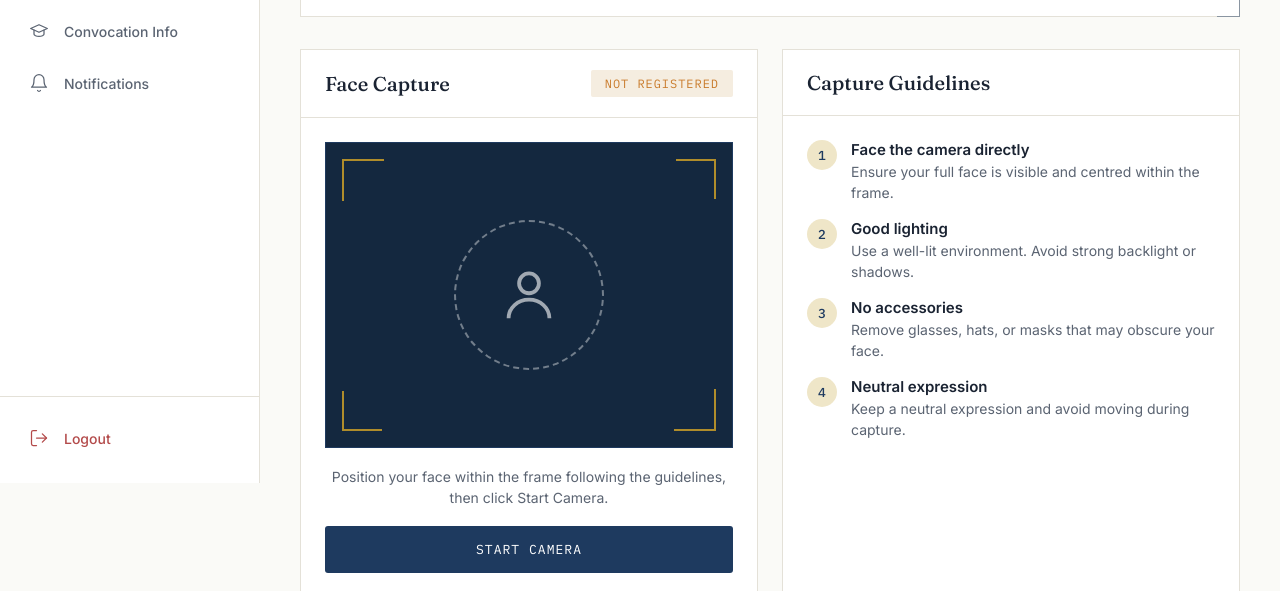
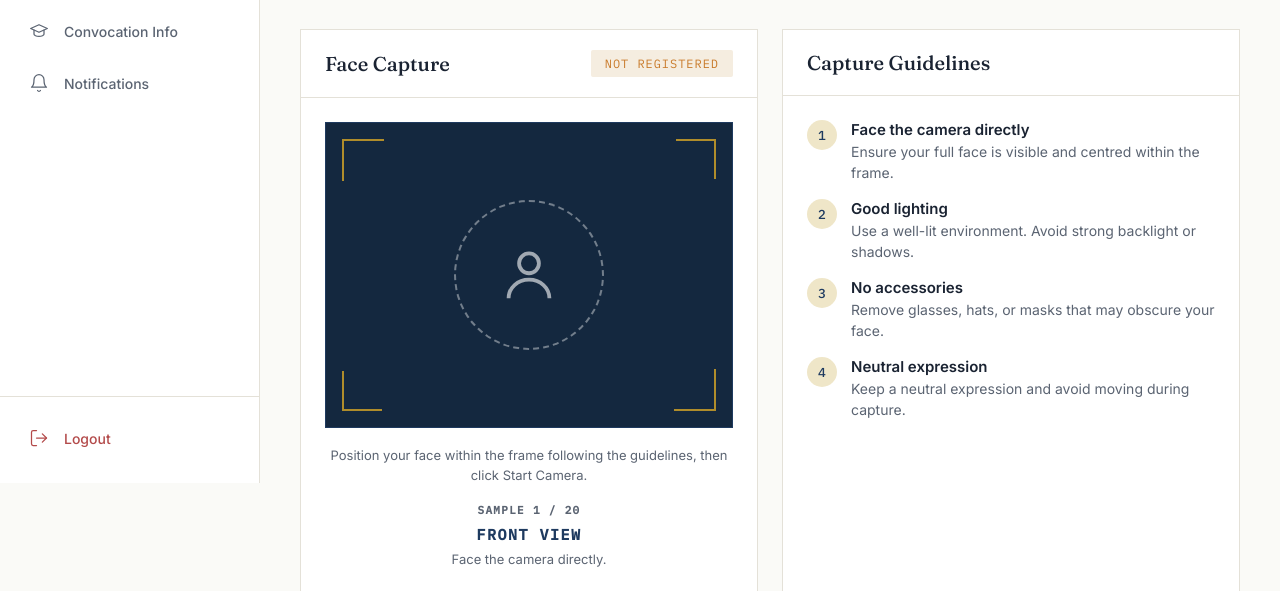
Before and after one commit to danishshazwan/SMARTCONVODASHBOARD, a plain HTML site: page student-face.html in a window 1280 px wide. Shown: the part 317-908 px from the top of the page. Drawn offline with Linux system fonts and the light colour scheme; no server answers; sample sign-in values are in the browser's storage.

Commit message:
Fix face API endpoint

```diff
--- a/student-face.html
+++ b/student-face.html
@@ -1,15 +1,11 @@
-<<<<<<< HEAD
-﻿<!DOCTYPE html>
-=======
 <!DOCTYPE html>
->>>>>>> 9b6ae97 (update i)
 <html lang="en">
 
 <head>
 <meta charset="UTF-8">
 <meta name="viewport" content="width=device-width, initial-scale=1.0">
 
-<title>SmartConvo — Face Registration</title>
+<title>SmartConvo — Face Recognition</title>
 
 <link rel="icon" type="image/svg+xml" href="smc-icon.svg?v=3">
 <link rel="apple-touch-icon" href="smc-icon.svg?v=3">
@@ -484,10 +480,42 @@ a{
 }
 
 .capture-hint{
-  font-size:14px;
+  font-size:13px;
   color:var(--ink-soft);
   text-align:center;
-  margin-bottom:18px;
+  margin-bottom:14px;
+  line-height:1.5;
+}
+
+#facePositionGuide{
+  text-align:center;
+  margin:8px 0 20px;
+  padding:4px 0;
+}
+
+#sampleProgress{
+  display:block;
+  font-family:'IBM Plex Mono',monospace;
+  font-size:11px;
+  letter-spacing:.12em;
+  color:var(--ink-soft);
+  margin-bottom:8px;
+  text-transform:uppercase;
+}
+
+#facePositionTitle{
+  margin:0 0 6px;
+  font-family:'IBM Plex Mono',monospace;
+  font-size:15px;
+  letter-spacing:.1em;
+  color:var(--navy);
+  text-transform:uppercase;
+}
+
+#facePositionInstruction{
+  margin:0;
+  font-size:13px;
+  color:var(--ink-soft);
   line-height:1.5;
 }
 
@@ -1022,6 +1050,12 @@ a{
               Position your face within the frame following the guidelines, then click Start Camera.
             </p>
 
+            <div id="facePositionGuide">
+              <b id="sampleProgress">Sample 1 / 20</b>
+              <h4 id="facePositionTitle">FRONT VIEW</h4>
+              <p id="facePositionInstruction">Face the camera directly.</p>
+            </div>
+
             <div class="match-result" id="matchResult" style="display:none;">
 
               <span class="match-icon" id="matchIcon">
@@ -1043,8 +1077,8 @@ a{
                 </div>
 
                 <div class="m-value">
-                  <span class="m-score" id="confScore">—</span>
-                  <span id="matchText">—</span>
+                  <span class="m-score" id="confScore">✓ </span>
+                  <span id="matchText">✓ </span>
                 </div>
 
               </div>
@@ -1262,6 +1296,48 @@ const capturedPreview =
 
 const captureHint =
   document.getElementById('captureHint');
+
+const sampleProgress =
+  document.getElementById('sampleProgress');
+
+const facePositionTitle =
+  document.getElementById('facePositionTitle');
+
+const facePositionInstruction =
+  document.getElementById('facePositionInstruction');
+
+function updateFaceGuide(sample){
+
+  sampleProgress.textContent =
+    `Sample ${sample} / 20`;
+
+  if(sample <= 8){
+
+    facePositionTitle.textContent =
+      'FRONT VIEW';
+
+    facePositionInstruction.textContent =
+      'Face the camera directly.';
+
+  }else if(sample <= 14){
+
+    facePositionTitle.textContent =
+      'LEFT SIDE';
+
+    facePositionInstruction.textContent =
+      'Turn your face fully to the left.';
+
+  }else{
+
+    facePositionTitle.textContent =
+      'RIGHT SIDE';
+
+    facePositionInstruction.textContent =
+      'Turn your face fully to the right.';
+
+  }
+
+}
 
 const matchResult =
   document.getElementById('matchResult');
@@ -1662,7 +1738,7 @@ function capturePhoto(){
           ).toFixed(1) + '%';
 
         matchText.textContent =
-          ' — Meets all requirements';
+          '✓ Meets all requirements';
 
         captureHint.textContent =
           'Photo captured successfully. Review the photo before uploading.';
@@ -1728,10 +1804,10 @@ function handleFailedCapture(){
 
 
   confScore.textContent =
-    '—';
+    '✓ ';
 
   matchText.textContent =
-    ' — Lighting check failed';
+    ' Lighting check failed';
 
 
   captureHint.textContent =
@@ -1939,8 +2015,8 @@ async function uploadPhoto(){
      * STEP 1
      * Send captured image to Python Face API
      *
-     * YuNet → Face Detection
-     * SFace → Alignment + Feature Extraction
+     * YuNet ? Face Detection
+     * SFace ? Alignment + Feature Extraction
      *
      * Expected result:
      * 128-dimensional SFace feature
@@ -1961,7 +2037,7 @@ async function uploadPhoto(){
 
     const processResponse =
       await fetch(
-        'https://channels-peers-beast-personality.trycloudflare.com/api/face/process',
+        'https://pakciksayur-laptop-iskandar.taild259e8.ts.net/api/face/process',
         {
           method: 'POST',
           body: formData
@@ -2100,7 +2176,7 @@ async function uploadPhoto(){
       );
 
       faceStatus.textContent =
-        '✓ Registered';
+        '✓Registered';
 
 
       uploadBtn.textContent =
@@ -2136,6 +2212,8 @@ async function uploadPhoto(){
     const nextSampleNumber =
       totalSamples + 1;
 
+    updateFaceGuide(nextSampleNumber);
+
 
     console.log(
       'Registering sample:',
@@ -2242,6 +2320,8 @@ async function uploadPhoto(){
 
 
     if(registeredTotal >= 20){
+
+      updateFaceGuide(20);
 
       faceStatus.textContent =
         '✓ Registered';
@@ -2282,11 +2362,11 @@ async function uploadPhoto(){
 
 
       confScore.textContent =
-        '✓';
+        '—';
 
 
       matchText.textContent =
-        ' — Face registration completed (20/20)';
+        ' Face registration completed (20/20)';
 
 
       alert(
@@ -2310,6 +2390,8 @@ async function uploadPhoto(){
     faceStatus.textContent =
       `✓ Registered ${registeredTotal}/20`;
 
+    updateFaceGuide(registeredTotal + 1);
+
 
     uploadBtn.textContent =
       `✓ Sample ${registeredTotal}/20`;
@@ -2329,11 +2411,11 @@ async function uploadPhoto(){
 
 
     confScore.textContent =
-      '✓';
+      '—';
 
 
     matchText.textContent =
-      ` — Sample ${registeredTotal}/20 registered`;
+      ` Sample ${registeredTotal}/20 registered`;
 
 
     /*
@@ -2453,6 +2535,8 @@ uploadBtn.addEventListener(
    ============================================================ */
 
 async function initializeFacePage(){
+
+  updateFaceGuide(1);
 
   const student =
     await loadStudentProfile();
```
